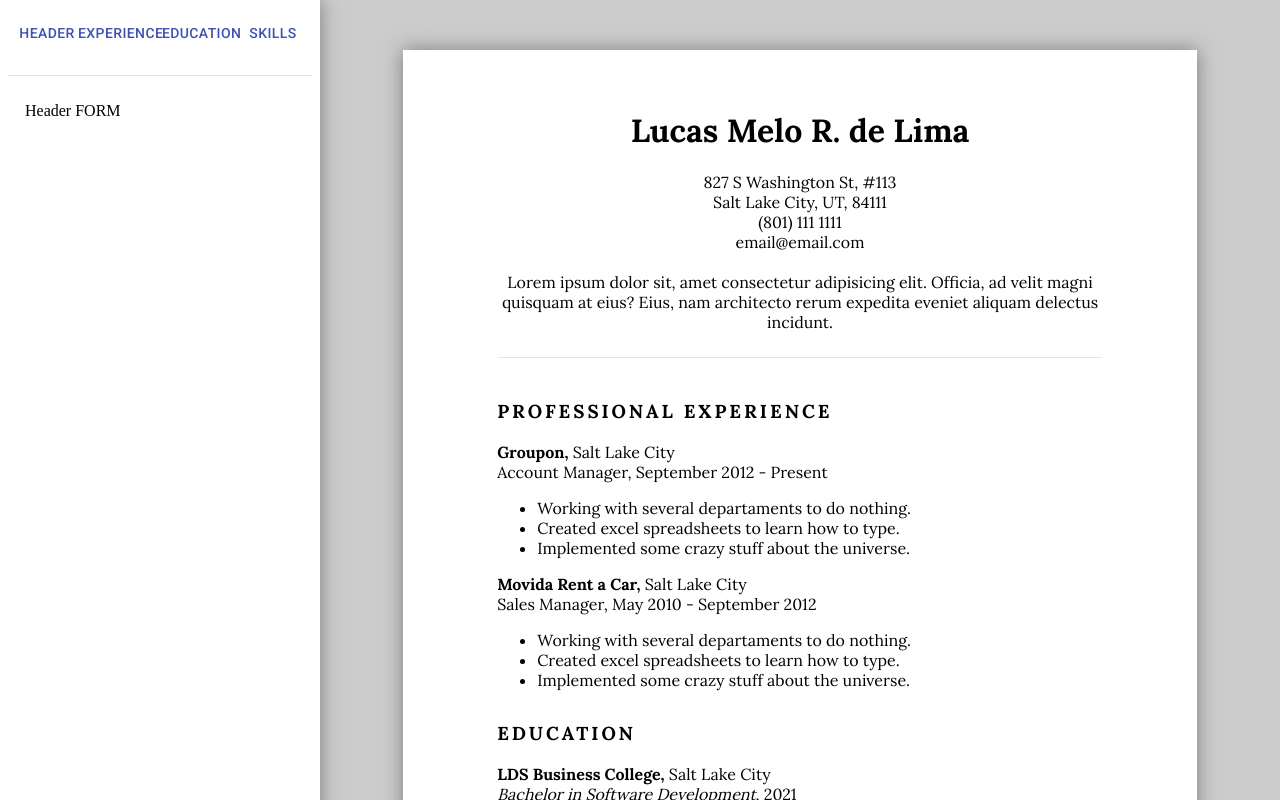
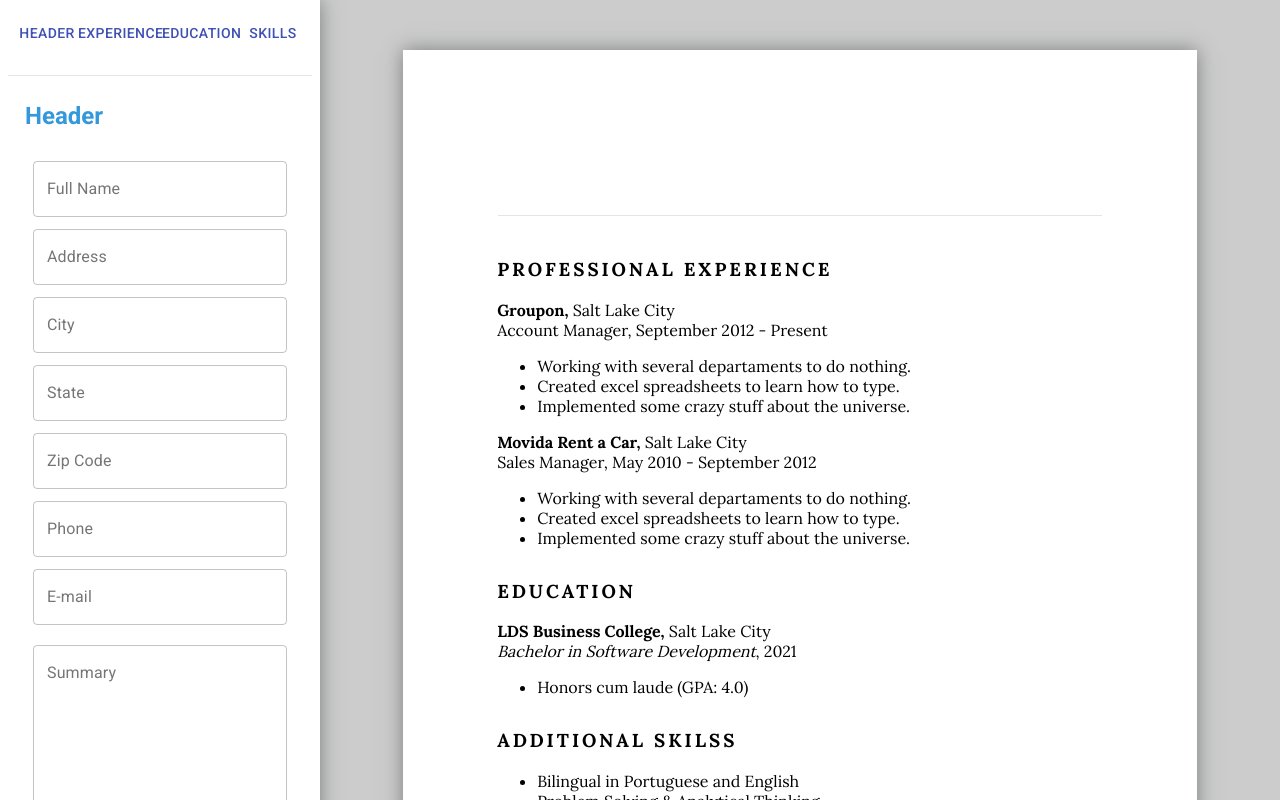
Before and after one commit to lucasmrl/resumi, a React (Create React App) app: page /header in a window 1280 px wide. Shown: the top 800 px of the page. Built offline with nearby package versions, Linux system fonts and the light colour scheme.

Commit message:
Added Context Api + Header Forms

```diff
--- a/package.json
+++ b/package.json
@@ -7,6 +7,7 @@
     "@testing-library/jest-dom": "^4.2.4",
     "@testing-library/react": "^9.5.0",
     "@testing-library/user-event": "^7.2.1",
+    "libphonenumber-js": "^1.7.50",
     "react": "^16.13.1",
     "react-dom": "^16.13.1",
     "react-hook-form": "^5.4.1",
--- a/src/components/Left/Header.js
+++ b/src/components/Left/Header.js
@@ -1,9 +1,124 @@
-import React from "react";
+import React, { useContext } from "react";
+import TextField from "@material-ui/core/TextField";
+import Button from "@material-ui/core/Button";
+import classes from "./Left.module.css";
+import { useForm } from "react-hook-form";
+import { ResumeContext } from "../../contexts/ResumeContext";
 
 function Header() {
+  const { updateHeaderData } = useContext(ResumeContext);
+
+  const { register, handleSubmit, watch, errors } = useForm();
+  const onSubmit = (data) => {
+    updateHeaderData(data);
+  };
+
+  // console.log(watch("name")); To test if the input is receiving the data
+
   return (
     <div className="">
-      <p>Header FORM</p>
+      <h2>Header</h2>
+      <form
+        className={classes.formStyle}
+        noValidate
+        autoComplete="off"
+        // onSubmit={handleSubmit(onSubmit)}
+      >
+        <TextField
+          id="outlined-basic"
+          label="Full Name"
+          name="name"
+          variant="outlined"
+          inputRef={register}
+          onChange={handleSubmit(onSubmit)}
+          style={{ marginTop: 12, marginLeft: 8, marginRight: 8 }}
+        />
+
+        <TextField
+          id="outlined-basic"
+          label="Address"
+          name="address"
+          variant="outlined"
+          inputRef={register}
+          onChange={handleSubmit(onSubmit)}
+          style={{ marginTop: 12, marginLeft: 8, marginRight: 8 }}
+        />
+
+        <TextField
+          id="outlined-basic"
+          label="City"
+          name="city"
+          variant="outlined"
+          inputRef={register}
+          onChange={handleSubmit(onSubmit)}
+          style={{ marginTop: 12, marginLeft: 8, marginRight: 8 }}
+        />
+
+        <TextField
+          id="outlined-basic"
+          label="State"
+          name="state"
+          variant="outlined"
+          inputRef={register}
+          onChange={handleSubmit(onSubmit)}
+          style={{ marginTop: 12, marginLeft: 8, marginRight: 8 }}
+        />
+
+        <TextField
+          id="outlined-basic"
+          label="Zip Code"
+          name="zip"
+          variant="outlined"
+          inputRef={register}
+          onChange={handleSubmit(onSubmit)}
+          style={{ marginTop: 12, marginLeft: 8, marginRight: 8 }}
+        />
+
+        <TextField
+          id="outlined-basic"
+          label="Phone"
+          name="phone"
+          variant="outlined"
+          inputRef={register}
+          onChange={handleSubmit(onSubmit)}
+          style={{ marginTop: 12, marginLeft: 8, marginRight: 8 }}
+        />
+
+        <TextField
+          id="outlined-basic"
+          label="E-mail"
+          name="email"
+          variant="outlined"
+          inputRef={register}
+          onChange={handleSubmit(onSubmit)}
+          style={{ marginTop: 12, marginLeft: 8, marginRight: 8 }}
+        />
+
+        <TextField
+          id="outlined-multiline-static"
+          label="Summary"
+          name="summary"
+          multiline
+          rows={7}
+          variant="outlined"
+          inputRef={register}
+          onChange={handleSubmit(onSubmit)}
+          style={{
+            marginTop: 20,
+            marginBottom: 15,
+            marginLeft: 8,
+            marginRight: 8,
+          }}
+        />
+        {/* <Button
+          variant="contained"
+          color="secondary"
+          type="submit"
+          style={{ margin: 8 }}
+        >
+          Update
+        </Button> */}
+      </form>
     </div>
   );
 }
--- a/src/components/Left/Left.js
+++ b/src/components/Left/Left.js
@@ -1,4 +1,4 @@
-import React from "react";
+import React, { useContext } from "react";
 import Header from "./Header";
 import Professional from "./Professional";
 import Education from "./Education";
--- a/src/components/Left/Left.module.css
+++ b/src/components/Left/Left.module.css
@@ -13,7 +13,16 @@ hr {
   border-bottom: 1px solid rgba(255, 255, 255, 0.3);
 }
 
+h2 {
+  font-family: "Roboto", serif;
+  color: #3498db;
+}
+
 .formsSection {
-  margin-left: 25px;
-  margin-top: 25px;
+  margin: 25px;
 }
+
+.formStyle {
+  display: flex;
+  flex-direction: column;
+}
--- a/src/components/Right/Paper/HeaderP.js
+++ b/src/components/Right/Paper/HeaderP.js
@@ -1,27 +1,26 @@
-import React from "react";
+import React, { useContext } from "react";
 import classes from "./Template.module.css";
+import { ResumeContext } from "../../../contexts/ResumeContext";
 
 function HeaderP() {
+  const { content } = useContext(ResumeContext);
+
   return (
     <div>
       <div className={classes.headerResume}>
         <div className={classes.contentHeader}>
-          <h1>Lucas Melo R. de Lima</h1>
+          <h1>{content.header.name}</h1>
           <p>
-            827 S Washington St, #113
+            {content.header.address}
             <br />
-            Salt Lake City, UT, 84111
+            {content.header.city} {content.header.state} {content.header.zip}
             <br />
-            (801) 111 1111
+            {content.header.phone}
             <br />
-            email@email.com
+            {content.header.email}
           </p>
           <br />
-          <p>
-            Lorem ipsum dolor sit, amet consectetur adipisicing elit. Officia,
-            ad velit magni quisquam at eius? Eius, nam architecto rerum expedita
-            eveniet aliquam delectus incidunt.
-          </p>
+          <p>{content.header.summary}</p>
           <hr className={classes.dividerRight} />
         </div>
       </div>
--- a/src/containers/App.js
+++ b/src/containers/App.js
@@ -2,12 +2,15 @@ import React from "react";
 import Left from "../components/Left/Left";
 import Right from "../components/Right/Right";
 import "./styles.css";
+import ResumeContextProvider from "../contexts/ResumeContext";
 
 function App() {
   return (
     <div className="app">
-      <Left />
-      <Right />
+      <ResumeContextProvider>
+        <Left />
+        <Right />
+      </ResumeContextProvider>
     </div>
   );
 }
--- /dev/null
+++ b/src/contexts/ResumeContext.js
@@ -0,0 +1,26 @@
+import React, { createContext, useState } from "react";
+
+export const ResumeContext = createContext();
+
+const ResumeContextProvider = (props) => {
+  const [content, setContent] = useState({
+    header: {},
+    //   professional: {},
+    //   education: {},
+    //   additional: {}
+  });
+
+  function updateHeaderData(data) {
+    // Similar to this.setState({ fruit: 'orange' })
+    setContent({ header: data });
+  }
+
+  return (
+    <ResumeContext.Provider value={{ content, updateHeaderData }}>
+      {/* This refers to the children that this provider/components wraps. */}
+      {props.children}
+    </ResumeContext.Provider>
+  );
+};
+
+export default ResumeContextProvider;
```
Also changed, not shown: 1 other file (tests, documents, lock files or other folders).
